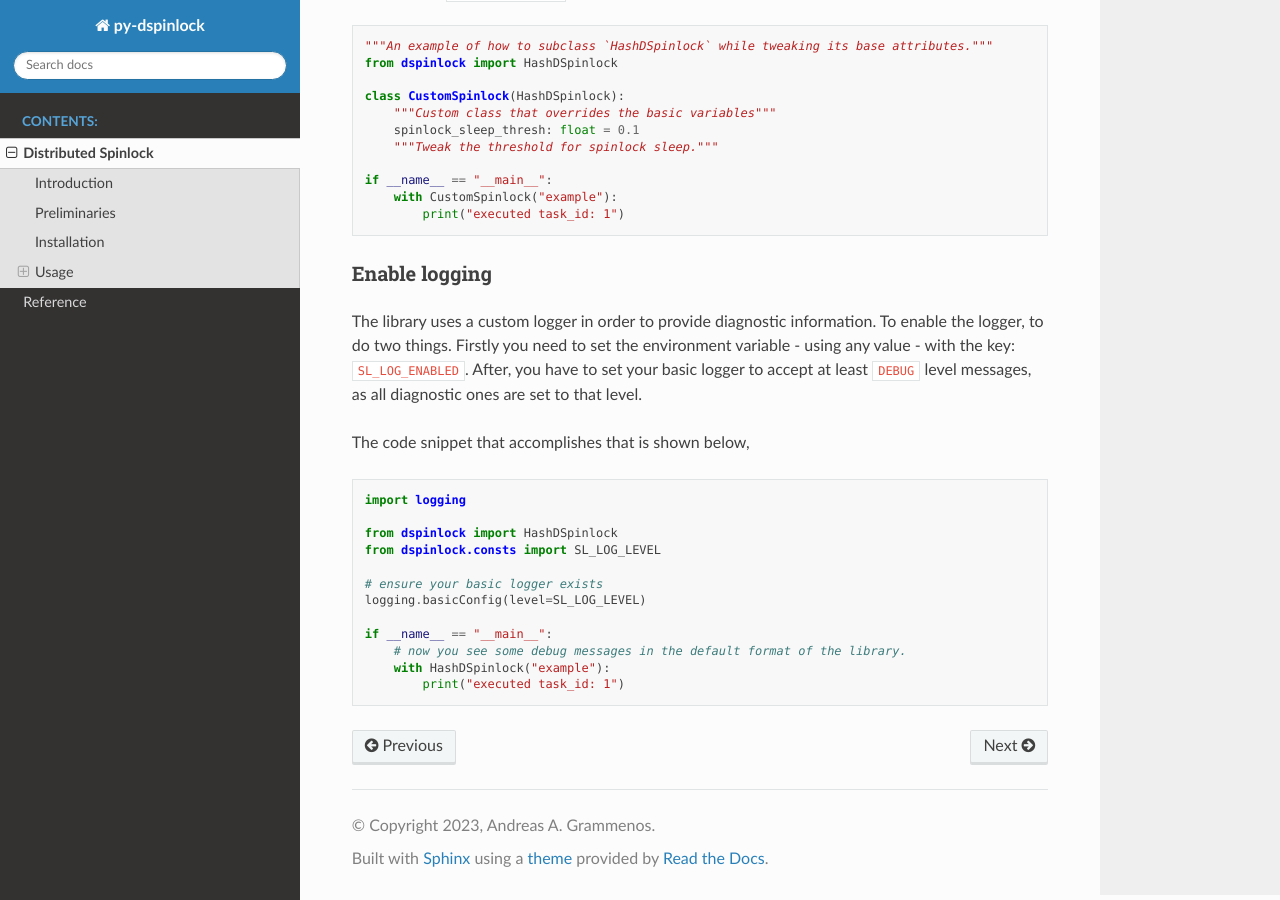
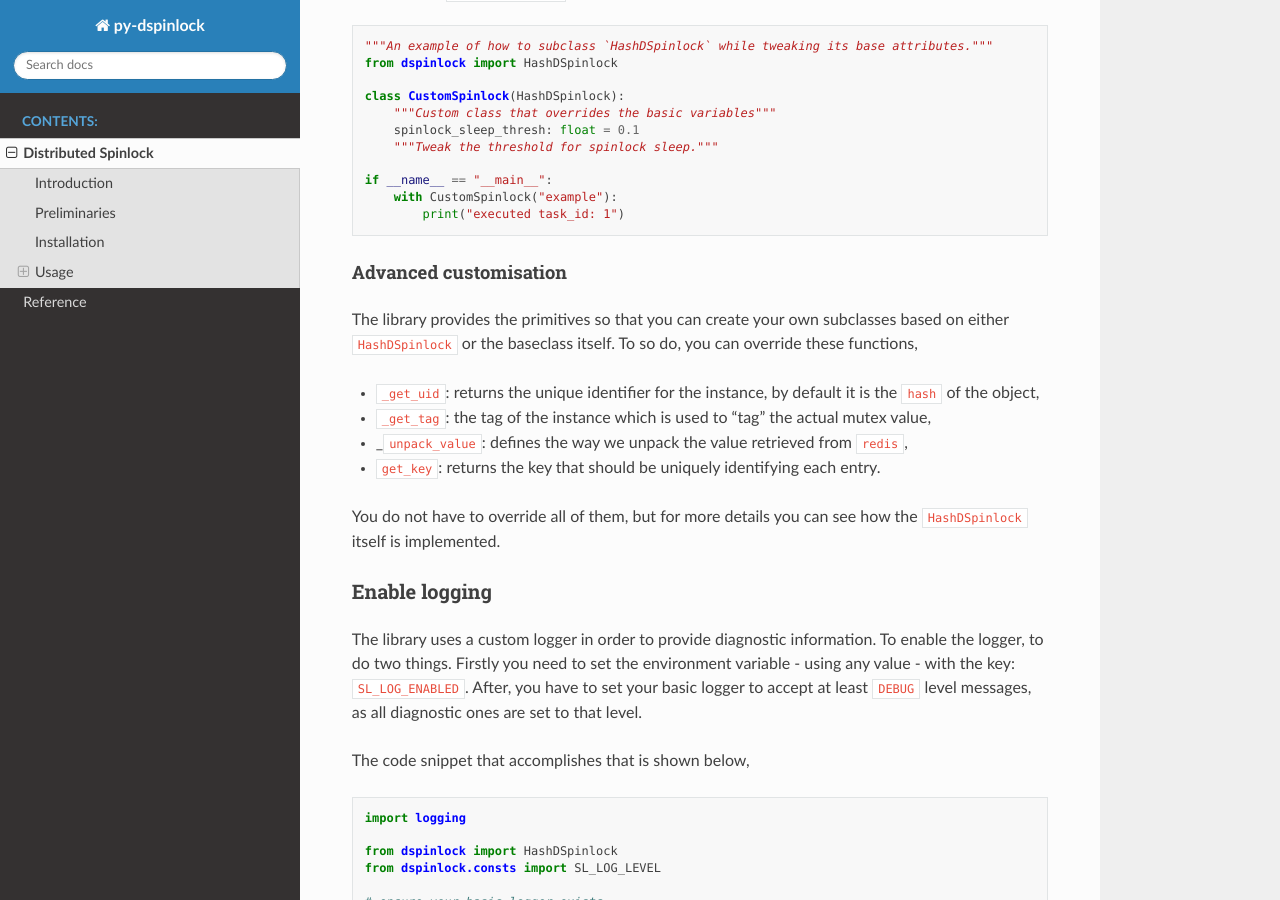
Before and after one commit to andylamp/py-dspinlock, a Sphinx documentation site: the page built from docs/README.md, in a window 1280 px wide and 900 px high, scrolled down 2811 px. Built offline with Sphinx 7.4.7 and the Read the Docs theme 2.0.0, drawn with Linux system fonts in a browser that asks for light colours.

````diff
--- a/docs/README.md
+++ b/docs/README.md
@@ -138,6 +138,19 @@
         print("executed task_id: 1")
 ```
 
+#### Advanced customisation
+
+The library provides the primitives so that you can create your own subclasses based on either `HashDSpinlock` or the
+baseclass itself. To so do, you can override these functions,
+
+- `_get_uid`: returns the unique identifier for the instance, by default it is the `hash` of the object,
+- `_get_tag`: the tag of the instance which is used to "tag" the actual mutex value,
+- _`unpack_value`: defines the way we unpack the value retrieved from `redis`,
+- `get_key`: returns the key that should be uniquely identifying each entry.
+
+You do not have to override all of them, but for more details you can see how the `HashDSpinlock` itself is
+implemented.
+
 ### Enable logging
 
 The library uses a custom logger in order to provide diagnostic information. To enable the logger, to do two things.
--- a/setup.py
+++ b/setup.py
@@ -3,7 +3,7 @@
 
 from setuptools import find_packages, setup
 
-VERSION: str = "0.2.2"
+VERSION: str = "0.2.3"
 
 # get the current path
 CURRENT_PATH = os.path.dirname(os.path.abspath(__file__))
````
Also changed, not shown: 2 other files.
